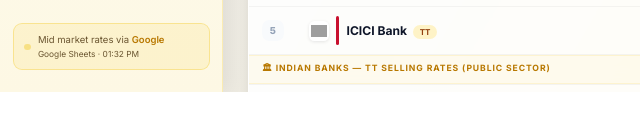
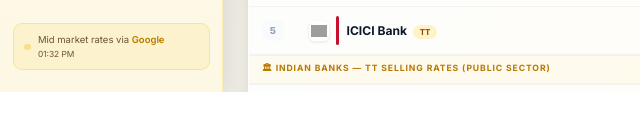
Before and after one commit to prak2020/paysense1, a website: page index.html in a window 1280 px wide. Shown: the part 628-758 px from the top of the page, 0-640 px from the left. Drawn offline with nearby package versions, Linux system fonts and the light colour scheme; no server answers; grey boxes are pictures that could not be loaded.

Commit message:
Sync index.html

```diff
--- a/index.html
+++ b/index.html
@@ -591,7 +591,7 @@ async function fetchRates() {
         curs.forEach(c => {
           if (data.midmarket[c]) { midRates[c] = data.midmarket[c]; ok = true; }
         });
-        if (ok) document.getElementById('rate-time').textContent = 'Google Sheets · ' + new Date().toLocaleTimeString([], {hour:'2-digit',minute:'2-digit'});
+        if (ok) document.getElementById('rate-time').textContent = new Date().toLocaleTimeString([], {hour:'2-digit',minute:'2-digit'});
       }
     }
   } catch(_){}
```
